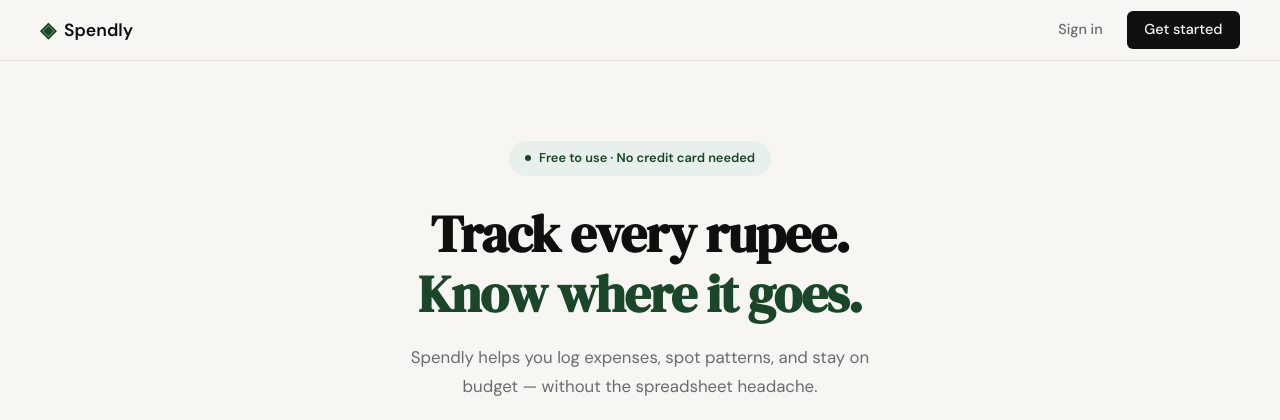
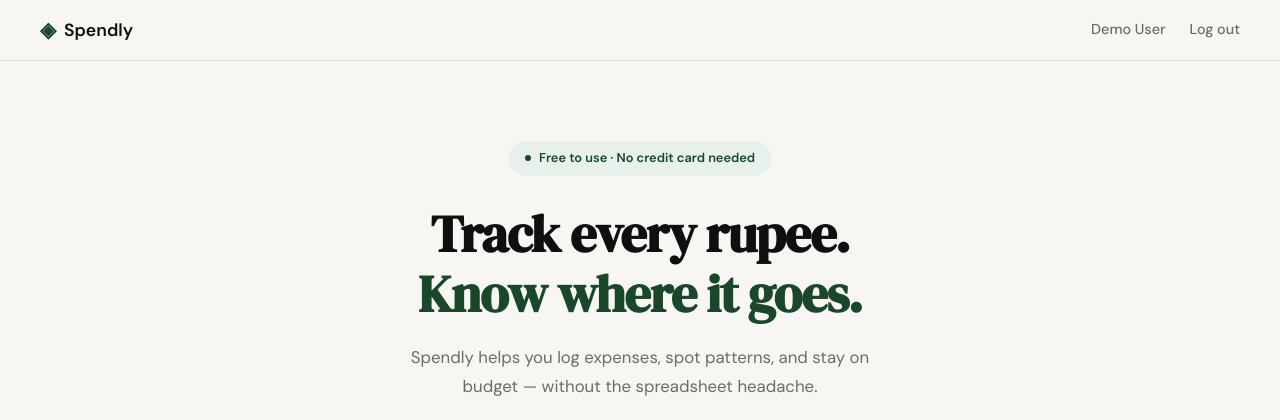
Before and after one commit to MingmaG/Spendly, a Flask app: page / in a window 1280 px wide. Shown: the top 420 px of the page. Run offline with Flask 3, Linux system fonts and the light colour scheme; the visitor is signed in with stand-in values (Sample User, id 1); data comes from the database, SQL or seed files in the repository.

Commit message:
login and logout configuratoin

```diff
--- a/app.py
+++ b/app.py
@@ -1,7 +1,14 @@
 from flask import Flask, render_template, request, redirect, url_for, session
 from werkzeug.security import generate_password_hash, check_password_hash
 
-from database.db import get_db, init_db, seed_db, get_user_by_email, create_user
+from database.db import (
+    get_db,
+    init_db,
+    seed_db,
+    get_user_by_email,
+    get_user_by_id,
+    create_user,
+)
 
 app = Flask(__name__)
 app.secret_key = "dev-secret-key"
@@ -9,6 +16,12 @@ app.secret_key = "dev-secret-key"
 with app.app_context():
     init_db()
     seed_db()
+
+
+@app.context_processor
+def inject_current_user():
+    user_id = session.get("user_id")
+    return {"current_user": get_user_by_id(user_id) if user_id else None}
 
 
 # ------------------------------------------------------------------ #
@@ -22,6 +35,9 @@ def landing():
 
 @app.route("/register", methods=["GET", "POST"])
 def register():
+    if session.get("user_id"):
+        return redirect(url_for("profile"))
+
     if request.method == "GET":
         return render_template("register.html")
 
@@ -57,6 +73,9 @@ def register():
 
 @app.route("/login", methods=["GET", "POST"])
 def login():
+    if session.get("user_id"):
+        return redirect(url_for("profile"))
+
     if request.method == "GET":
         return render_template("login.html")
 
@@ -73,6 +92,12 @@ def login():
     return redirect(url_for("profile"))
 
 
+@app.route("/logout")
+def logout():
+    session.pop("user_id", None)
+    return redirect(url_for("landing"))
+
+
 @app.route("/terms")
 def terms():
     return render_template("terms.html")
@@ -86,11 +111,6 @@ def privacy():
 # ------------------------------------------------------------------ #
 # Placeholder routes — students will implement these                  #
 # ------------------------------------------------------------------ #
-
-@app.route("/logout")
-def logout():
-    return "Logout — coming in Step 3"
-
 
 @app.route("/profile")
 def profile():
--- a/database/db.py
+++ b/database/db.py
@@ -45,6 +45,13 @@ def init_db():
 def get_user_by_email(email):
     db = get_db()
     row = db.execute("SELECT * FROM users WHERE email = ?", (email,)).fetchone()
+    db.close()
+    return row
+
+
+def get_user_by_id(user_id):
+    db = get_db()
+    row = db.execute("SELECT * FROM users WHERE id = ?", (user_id,)).fetchone()
     db.close()
     return row
 
--- a/static/css/style.css
+++ b/static/css/style.css
@@ -102,6 +102,7 @@ a { color: inherit; text-decoration: none; }
 
 .nav-links a { color: var(--ink-muted); transition: color 0.2s; }
 .nav-links a:hover { color: var(--ink); }
+.nav-user { color: var(--ink-muted); }
 
 .nav-cta {
     background: var(--ink) !important;
--- a/templates/base.html
+++ b/templates/base.html
@@ -19,8 +19,13 @@
                 <span class="brand-name">Spendly</span>
             </a>
             <div class="nav-links">
-                <a href="{{ url_for('login') }}">Sign in</a>
-                <a href="{{ url_for('register') }}" class="nav-cta">Get started</a>
+                {% if current_user %}
+                    <span class="nav-user">{{ current_user["name"] }}</span>
+                    <a href="{{ url_for('logout') }}">Log out</a>
+                {% else %}
+                    <a href="{{ url_for('login') }}">Sign in</a>
+                    <a href="{{ url_for('register') }}" class="nav-cta">Get started</a>
+                {% endif %}
             </div>
         </div>
     </nav>
```
Also changed, not shown: .claude/specs/03-login-and-logout.md (added).
